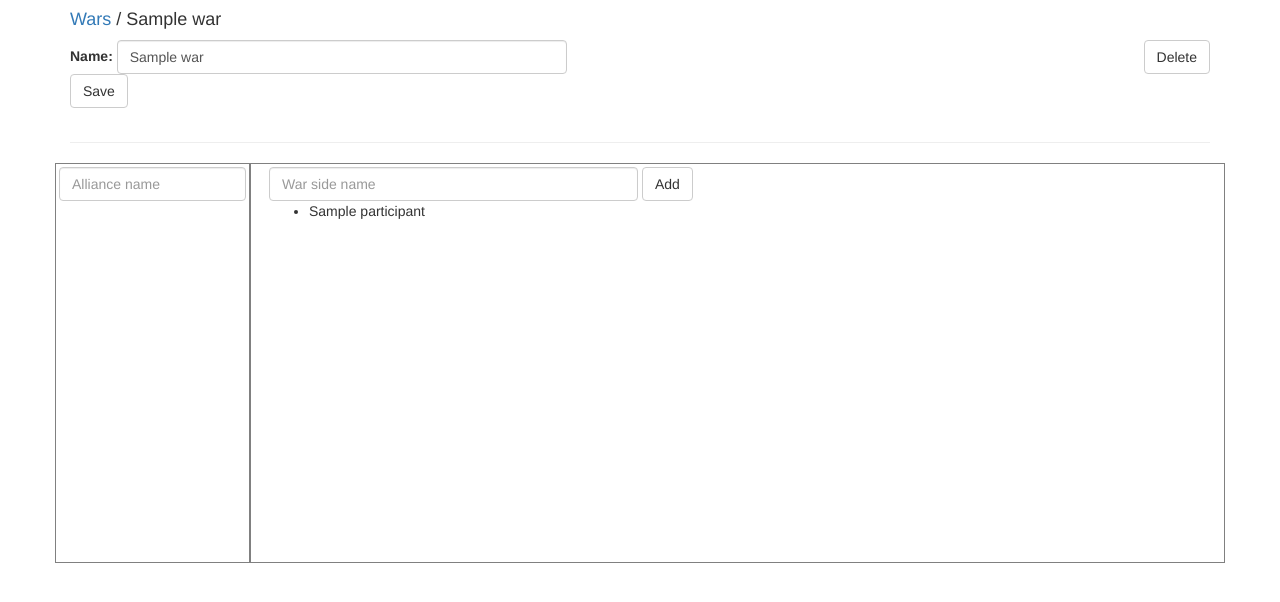
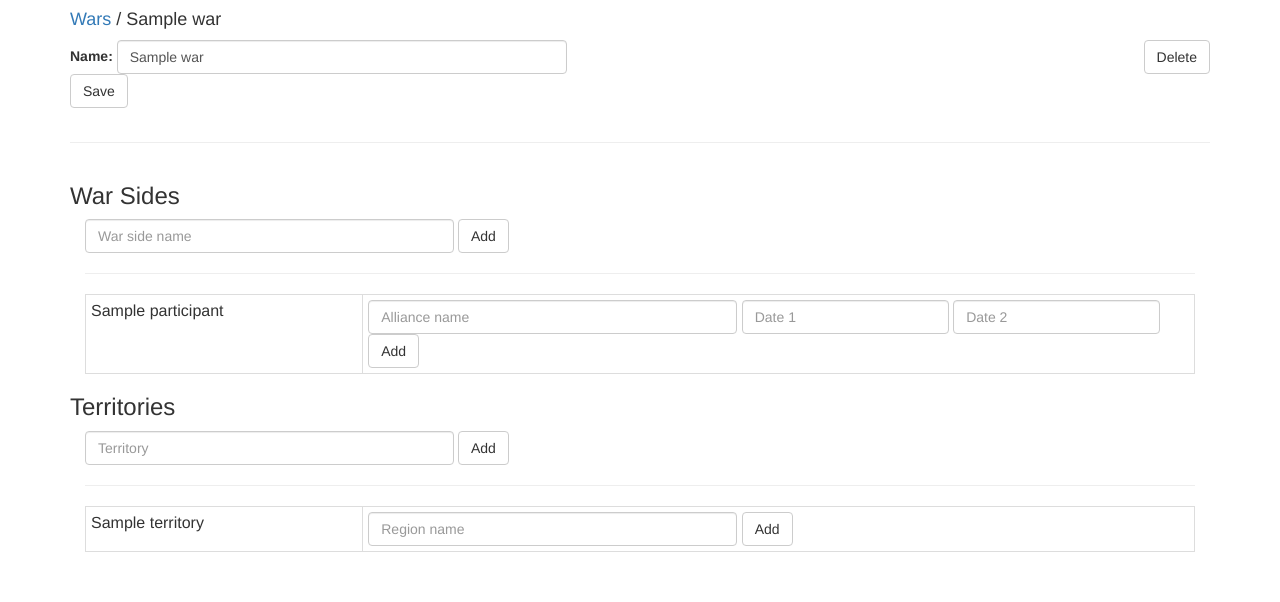
Before and after one commit to sergey-koumirov/corpfleet, a Django app: page /wars/1/edit in a window 1280 px wide. Shown: the top 602 px of the page. Run offline with Django 3.2, Linux system fonts and the light colour scheme; tables that the repository leaves empty hold one stand-in row (values such as "Sample post"); parts of the project's set-up code (start-up, migrations or seed data) failed here and were passed over; some libraries are stand-ins or nearby versions.

Commit message:
adding territories

```diff
--- a/cwo/models/wars.py
+++ b/cwo/models/wars.py
@@ -11,7 +11,8 @@ class War(models.Model):
     def info(self):
         return {
             'name': self.name,
-            'participants': [p.info() for p in self.participant_set.all()]
+            'participants': [p.info() for p in self.participant_set.all()],
+            'territories': [t.info() for t in self.territory_set.all()]
         }
 
 
@@ -42,11 +43,16 @@ class ParticipantAlliance(models.Model):
 
 class Territory(models.Model):
     id = models.AutoField(primary_key=True)
-    war_id = models.BigIntegerField()
     name = models.CharField(max_length=200)
+    war = models.ForeignKey(War, on_delete=models.CASCADE, null=True)
 
     def __str__(self):
         return "[{}] {}".format(self.id, self.name)
+
+    def info(self):
+        return {
+            'name': self.name,
+        }
 
 
 class TerritoryRegion(models.Model):
--- a/cwo/templates/cwo/war/edit.html
+++ b/cwo/templates/cwo/war/edit.html
@@ -30,20 +30,46 @@
 <hr/>
 
 <div class="row" ng-app="warApp" ng-controller="WarCtrl" ng-init="init( {{war.instance.id}} )">
-    <div class="col-md-2 min-height border">
-        <input type="text" class="form-control" id="search" placeholder="Alliance name">
-    </div>
 
-    <div class="col-md-10 min-height border">
+    <div class="col-md-12">
+        <h3>War Sides</h3>
         <div class="col-md-12 form-inline">
             <input type="text" size=40 class="form-control" ng-model="newWarSide" placeholder="War side name">
             <button class="btn btn-default" ng-click="AddWarSide()">Add</button>
+            <hr>
         </div>
+        <div class="col-md-12">
+            <table class="table table-bordered table-condensed" ng-repeat="participant in war.participants">
+                <tr>
+                    <td class="col-md-3">{? participant.name ?}</td>
+                    <td class="form-inline">
+                        <input type="text" size=40 class="form-control" placeholder="Alliance name">
+                        <input type="text" class="form-control" placeholder="Date 1">
+                        <input type="text" class="form-control" placeholder="Date 2">
+                        <button class="btn btn-default">Add</button>
+                    </td>
+                </tr>
+            </table>
+        </div>
+
+        <h3>Territories</h3>
         <div class="col-md-12 form-inline">
-            <ul>
-                <li ng-repeat="participant in war.participants">{? participant.name ?}</li>
-            </ul>
+            <input type="text" size=40 class="form-control" ng-model="newTerritory" placeholder="Territory">
+            <button class="btn btn-default" ng-click="AddTerritory()">Add</button>
+            <hr>
         </div>
+        <div class="col-md-12">
+            <table class="table table-bordered table-condensed" ng-repeat="territory in war.territories">
+                <tr>
+                    <td class="col-md-3">{? territory.name ?}</td>
+                    <td class="form-inline">
+                        <input type="text" size=40 class="form-control" placeholder="Region name">
+                        <button class="btn btn-default">Add</button>
+                    </td>
+                </tr>
+            </table>
+        </div>
+
     </div>
 </div>
 
--- a/cwo/urls.py
+++ b/cwo/urls.py
@@ -14,7 +14,9 @@ urlpatterns = [
     url(r'^(?P<war_id>[0-9]+)/delete$', views.war_delete, name='war_delete'),
 
     url(r'^(?P<war_id>[0-9]+)/add_war_side$', views.add_war_side, name='add_war_side'),
+    url(r'^(?P<war_id>[0-9]+)/add_territory$', views.add_territory, name='add_territory'),
     url(r'^(?P<war_id>[0-9]+)/info$', views.info, name='info'),
 
     url(r'^alliances$', views.war_alliances,    name='war_alliances'),
+    url(r'^regions$', views.war_regions,    name='war_regions'),
 ]
--- a/cwo/views.py
+++ b/cwo/views.py
@@ -4,6 +4,7 @@ from django.http import Http404
 from django.http import HttpResponse
 from .models import War
 from .models import Alliance
+from .models import Region
 from .forms import WarForm
 import json
 import datetime
@@ -76,6 +77,16 @@ def add_war_side(request, war_id):
         raise Http404("War does not exist")
 
 
+def add_territory(request, war_id):
+    try:
+        json_data = json.loads(request.body.decode("utf-8"))
+        war = War.objects.get(pk=war_id)
+        war.territory_set.create(name=json_data['name'])
+        return HttpResponse(json.dumps(war.info()), content_type="application/json")
+    except War.DoesNotExist:
+        raise Http404("War does not exist")
+
+
 def info(request, war_id):
     try:
         war = War.objects.get(pk=war_id)
@@ -90,3 +101,11 @@ def war_alliances(request):
     for r in Alliance.objects.filter(name__icontains=q).order_by('name')[:10]:
         alliances.append({'id': r.id, 'name': r.name})
     return HttpResponse(json.dumps(alliances), content_type="application/json")
+
+
+def war_regions(request):
+    q = request.GET.get('term', '')
+    regions = []
+    for r in Region.objects.filter(name__icontains=q).order_by('name')[:10]:
+        regions.append({'id': r.id, 'name': r.name})
+    return HttpResponse(json.dumps(regions), content_type="application/json")
--- a/static/angular-jquery-autocomplete.js
+++ b/static/angular-jquery-autocomplete.js
@@ -4,7 +4,7 @@ angular.module('angular-jquery-autocomplete', []).directive('autocomplete', func
         restrict: 'EA',
         scope: {
             resultId: '=',
-            oreOnly: '='
+            url: '@'
         },
 
         link: function (scope, elem, attr, ctrl) {
@@ -12,20 +12,22 @@ angular.module('angular-jquery-autocomplete', []).directive('autocomplete', func
             var config = {
                 source: function( request, response ) {
                     $.ajax({
-                      url: "/wars/alliances",
+                      url: scope.url,
                       data: {
-                        term: request.term,
-                        ore: scope.oreOnly
+                        term: request.term
                       },
                       success: function( data ) {
                         response( data );
                       }
                     });
                 },
-                minLength: 3,
+                minLength: 1,
                 select: function (event, ui) {
                     this.value = ui.item.name;
                     scope.resultId = ui.item.id;
+
+                    console.debug(scope.resultId);
+
                     scope.$apply();
                     return false;
                 },
--- a/static/war.controller.js
+++ b/static/war.controller.js
@@ -8,25 +8,34 @@ var warApp = angular.module('warApp', ['angular-jquery-autocomplete']).config(fu
 warApp.controller('WarCtrl', function ($scope, $http) {
 
     $scope.newWarSide = null;
+    $scope.newTerritory = null;
     $scope.war = {};
 
     $scope.init = function(warId){
         $scope.warId = warId;
-        $scope.csrfmiddlewaretoken = $('[name=csrfmiddlewaretoken]').val();
         $http.get('/wars/'+warId+'/info').success(function(data) {
             $scope.war = data;
         });
     };
 
     $scope.AddWarSide = function(){
-
         $http.post(
             '/wars/'+$scope.warId+'/add_war_side',
             {name: $scope.newWarSide}
         ).success(function(data) {
             $scope.war = data;
+            $scope.newWarSide = null;
         });
+    };
 
+    $scope.AddTerritory = function(){
+        $http.post(
+            '/wars/'+$scope.warId+'/add_territory',
+            {name: $scope.newTerritory}
+        ).success(function(data) {
+            $scope.war = data;
+            $scope.newTerritory = null;
+        });
     };
 
 
--- a/templates/base.html
+++ b/templates/base.html
@@ -8,12 +8,6 @@
     <script src="{% static 'js/jquery-3.1.0.min.js' %}"></script>
     <script src="{% static 'jquery-ui.js' %}"></script>
 
-    <meta name="csrf-token" content="{{ csrf_token }}">
-    <script>
-        $(function(){
-            $.ajaxSetup({ headers: { 'X-CSRFToken': $('meta[name="csrf-token"]').attr('content') } });
-        });
-    </script>
 </head>
 <body>
     <div class="content container">
```
Also changed, not shown: cwo/migrations/0010_auto_20160801_1706.py (added).
